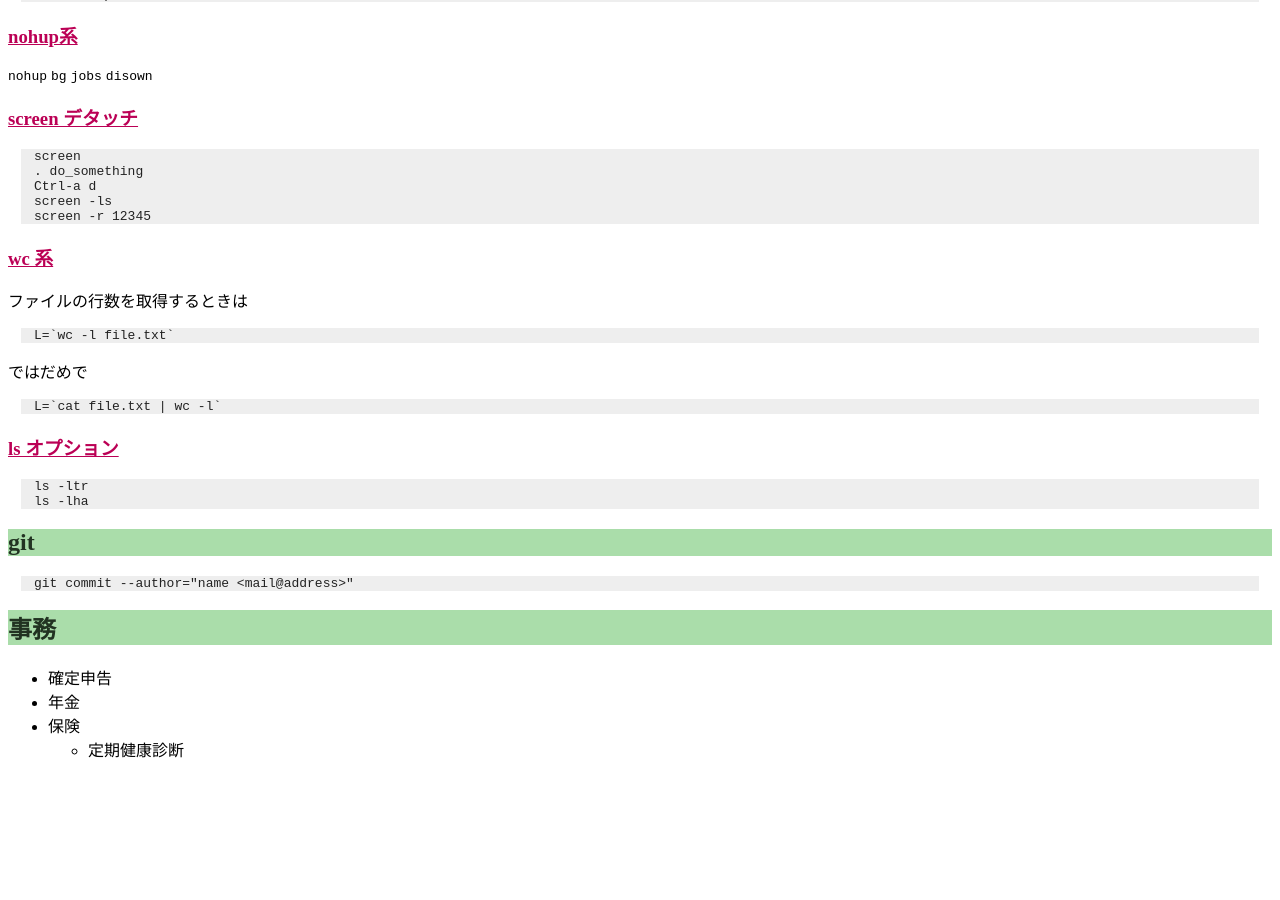
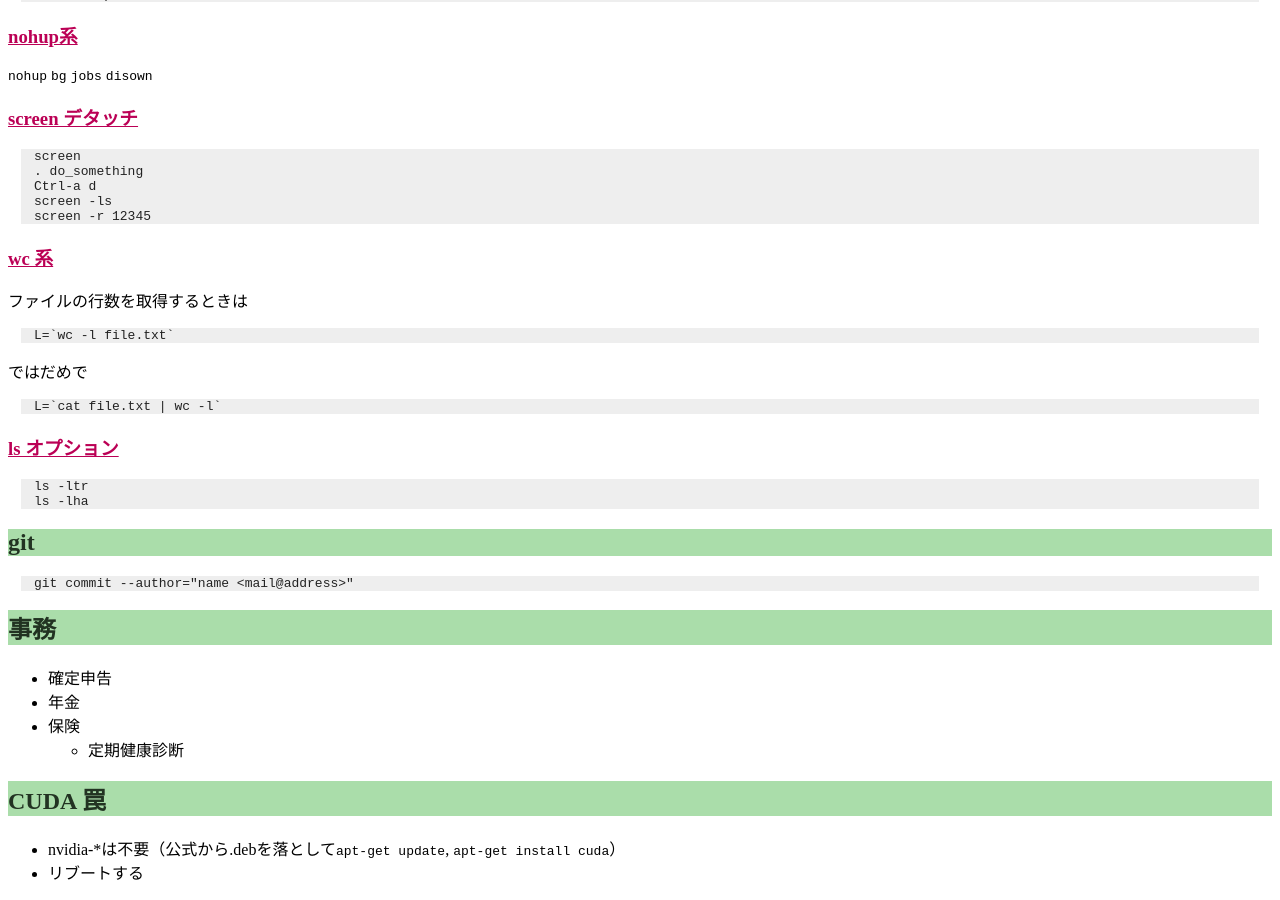
Before and after one commit to tachi-hi/tachi-hi.github.io, a Jekyll site: the page built from memo.md, in a window 1280 px wide and 900 px high, scrolled down 1002 px. Built offline with Jekyll 4.4.1, drawn with Linux system fonts in a browser that asks for light colours; formulas are drawn with MathJax 3; before the commit the page ends 1779 px from its top, so only the background shows below that.

Commit message:
cuda memo

```diff
--- a/memo.md
+++ b/memo.md
@@ -89,3 +89,8 @@ a\_{m1} & a\_{m2} & \dots & a\_{mn} \end{pmatrix} \
 + 年金
 + 保険
     + 定期健康診断
+
+## CUDA 罠
+
++ nvidia-*は不要（公式から.debを落として`apt-get update`, `apt-get install cuda`）
++ リブートする
```
